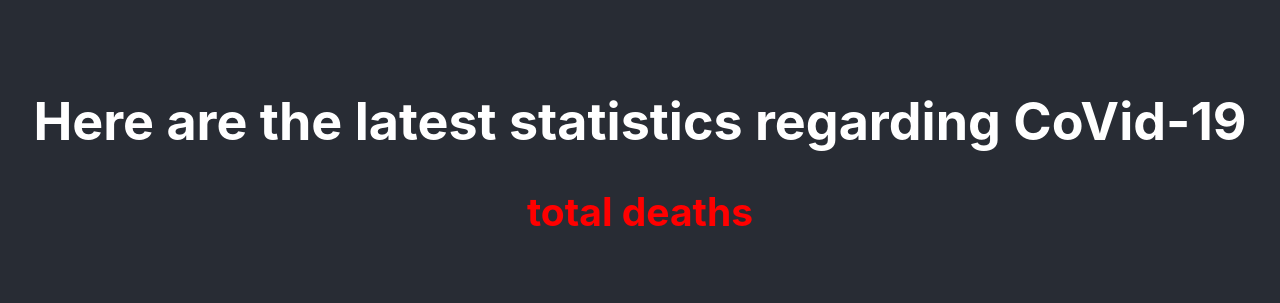
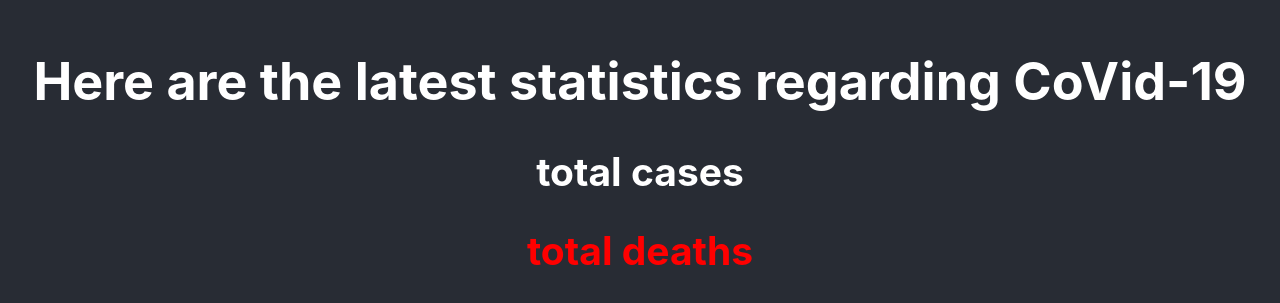
Before and after one commit to gawaxx/covid19update, a React (Create React App) app: page / in a window 1280 px wide. Shown: the part 239-542 px from the top of the page. Built offline with nearby package versions, Linux system fonts and the light colour scheme; no server answers.

Commit message:
Adding total cases

```diff
--- a/src/components/Stats.js
+++ b/src/components/Stats.js
@@ -4,20 +4,23 @@ import { API, APILINK } from '../adapters/API.js'
 export default class Stats extends Component {
 
     state = {
-        deaths: []
+        deaths: [],
+        cases: []
     }
 
     componentDidMount() {
-        API.GetAPI(APILINK + "Allreports").then( data => this.setState( {deaths: data.reports[0].deaths} ) )
+        API.GetAPI(APILINK + "Allreports").then( data => this.setState( {deaths: data.reports[0].deaths, cases: data.reports[0].cases} ) )
         // API.GetAPI(APILINK + "Allreports").then( data => console.log(data.reports[0].cases))
 
     }
 
     render() {
+        const { deaths, cases } = this.state
         return (
             <div>
                 <h1> Here are the latest statistics regarding CoVid-19</h1>
-                <h2 style={{color: 'red'}}> {this.state.deaths} total deaths </h2>
+                <h2 style={{color: 'white'}}> {cases} total cases  </h2>
+                <h2 style={{color: 'red'}}> {deaths} total deaths </h2>
             </div>
         )
     }
```
